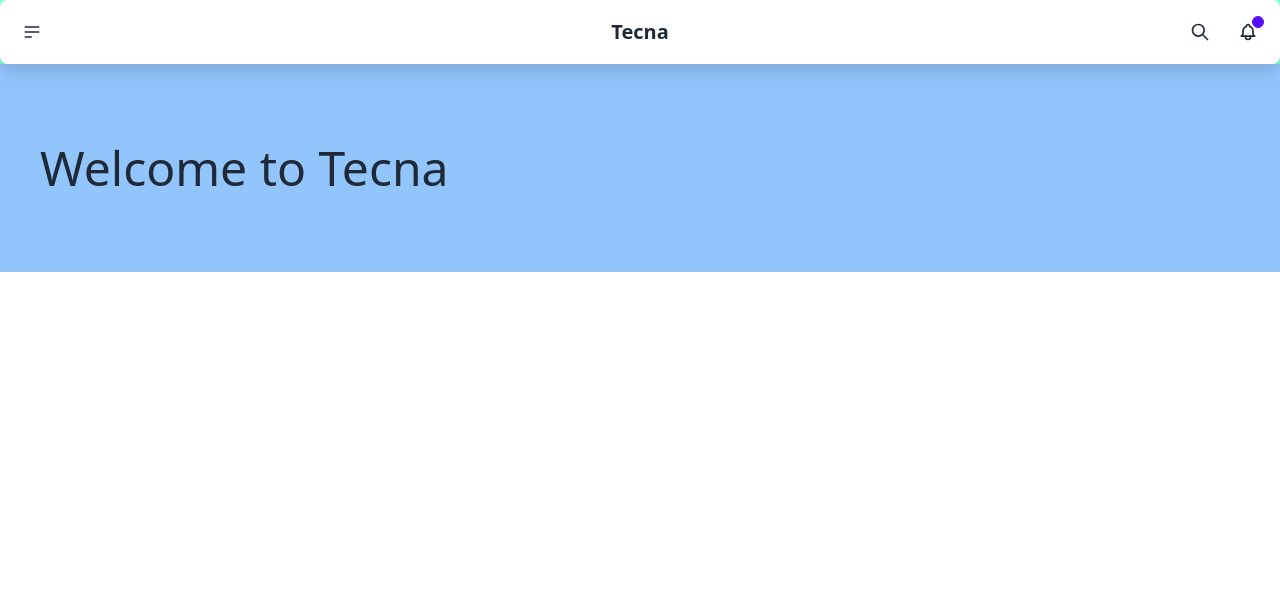
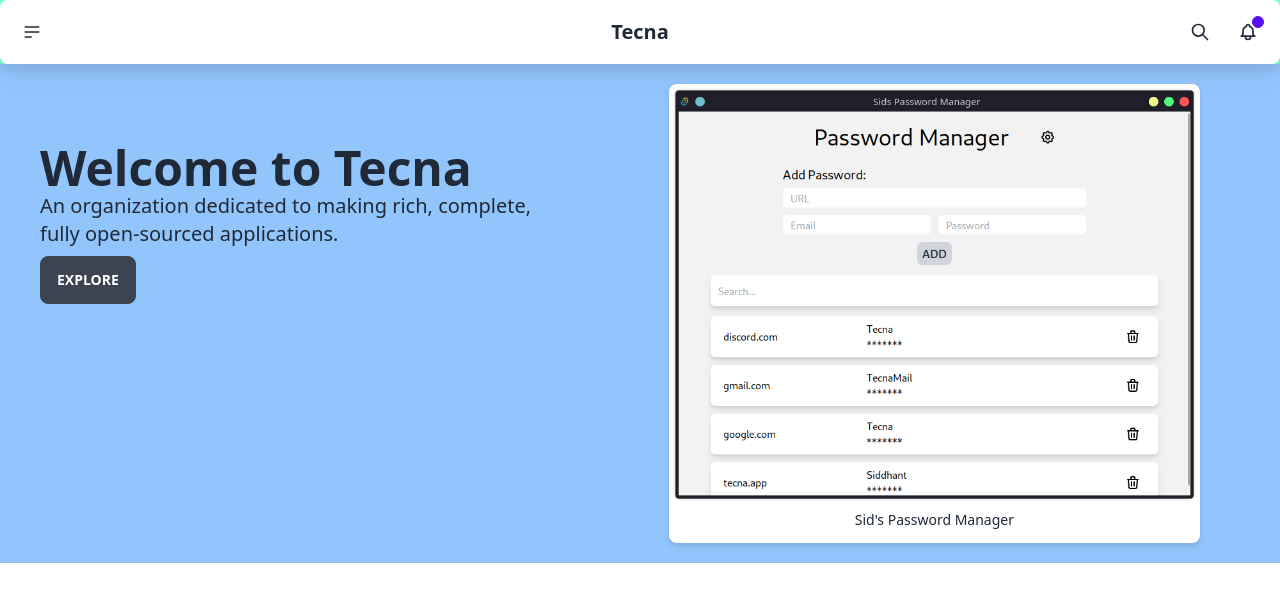
Before and after one commit to SiddhantMadhur/tecna-hub, a Next.js app: page / in a window 1280 px wide. Shown: the top 602 px of the page. Built offline with nearby package versions, Linux system fonts and the light colour scheme.

Commit message:
improved landing page

```diff
--- a/package.json
+++ b/package.json
@@ -12,7 +12,7 @@
   "dependencies": {
     "daisyui": "^2.14.3",
     "next": "^12.1.6",
-    "react": "^18.1.0"
+    "react": "^17.0.2"
   },
   "devDependencies": {
     "autoprefixer": "^10.4.7",
--- a/pages/index.jsx
+++ b/pages/index.jsx
@@ -1,8 +1,31 @@
-import Navbar from "../components/navbar";
+import Image from "next/image";
+import Link from "next/link";
+const Home = () => (
+  <div className="bg-blue-300 flex flex-col  lg:flex-row">
+    <div className="py-20 mx-2 lg:mx-10">
+      <div className="text-5xl font-bold">Welcome to Tecna</div>
+      <div className="text-xl">
+        An organization dedicated to making rich, complete, fully open-sourced
+        applications.
+      </div>
+      <div className="my-2">
+        <button className="btn">Explore</button>
+      </div>
+    </div>
+    <div className="mx-20 pb-2 rounded-lg filter drop-shadow-md my-5 bg-white">
+      <div>
+        <img
+          src={"/media/img/home_password_manager.png"}
+          className="h-full w-fit"
+        />
+      </div>
 
-const Home = () => (
-  <div className="bg-blue-300">
-    <div className="py-20 text-5xl lg:mx-10">Welcome to Tecna</div>
+      <div className="flex justify-center text-sm    transition px-2 py-1  rounded-md hover:text-gray-800 w-fit mx-auto btn-ghost">
+        <Link href={"https://github.com/SiddhantMadhur/passwordmanager"}>
+          <a target={"_blank"}>Sid's Password Manager</a>
+        </Link>
+      </div>
+    </div>
   </div>
 );
 
```
Also changed, not shown: public/media/img/home_password_manager.png (added).
